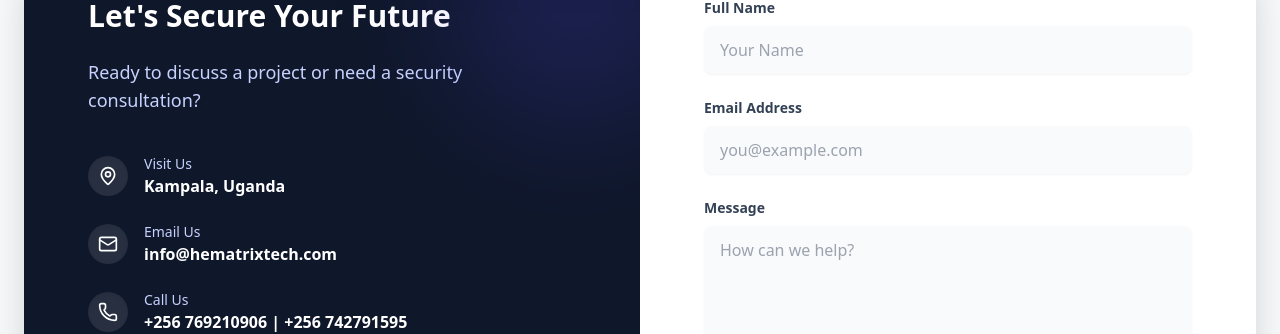
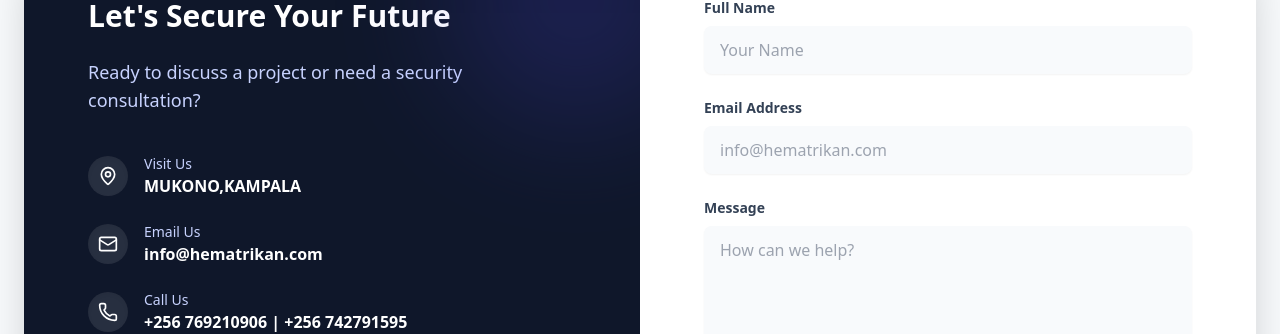
Before and after one commit to DouglasKings/HEMATRIX-WebApp, a React (Vite) app: page / in a window 1280 px wide. Shown: the part 3798-4132 px from the top of the page. Built offline with nearby package versions, Linux system fonts and the light colour scheme.

Commit message:
Update Main section

```diff
--- a/src/components/sections/MainSections.jsx
+++ b/src/components/sections/MainSections.jsx
@@ -69,6 +69,7 @@ export function HeroSection() {
               >
                 Get Started
               </a>
+
               <a
                 href="#services"
                 className="inline-flex items-center justify-center rounded-lg border border-slate-200 bg-white px-6 py-3.5 text-base font-semibold text-slate-700 shadow-sm hover:border-indigo-200 hover:text-indigo-600 hover:shadow-md transition-all"
@@ -212,8 +213,8 @@ export function AboutSection() {
                   <h5 className="font-bold text-lg">Vision Statement</h5>
                 </div>
                 <p className="text-slate-600">
-                  To become Africa's most trusted partner in cloud innovation and
-                  cyber intelligence.
+                  To become Africa's most trusted partner in cloud innovation
+                  and cyber intelligence.
                 </p>
               </div>
             </div>
@@ -320,7 +321,7 @@ export function ContactSection() {
     const body = `Name: ${formData.name}\nEmail: ${formData.email}\n\nMessage:\n${formData.message}`;
 
     setTimeout(() => {
-      window.location.href = `mailto:info@hematrixtech.com?subject=${encodeURIComponent(
+      window.location.href = `mailto:info@hematrikan.com?subject=${encodeURIComponent(
         subject
       )}&body=${encodeURIComponent(body)}`;
       setIsSubmitting(false);
@@ -339,7 +340,7 @@ export function ContactSection() {
 
               <div>
                 <h2 className="text-3xl font-bold mb-6">
-                  Let's Secure Your Future
+                  Let&apos;s Secure Your Future
                 </h2>
                 <p className="text-indigo-200 mb-10 text-lg">
                   Ready to discuss a project or need a security consultation?
@@ -349,12 +350,12 @@ export function ContactSection() {
                   <ContactItem
                     icon={<MapPin />}
                     label="Visit Us"
-                    value="Kampala, Uganda"
+                    value="MUKONO,KAMPALA"
                   />
                   <ContactItem
                     icon={<Mail />}
                     label="Email Us"
-                    value="info@hematrixtech.com"
+                    value="info@hematrikan.com"
                   />
                   <ContactItem
                     icon={<Phone />}
@@ -412,7 +413,7 @@ export function ContactSection() {
                     onChange={handleInputChange}
                     required
                     className="w-full rounded-lg border-slate-200 shadow-sm focus:border-indigo-500 focus:ring-indigo-500 py-3 px-4 bg-slate-50 transition-all"
-                    placeholder="you@example.com"
+                    placeholder="info@hematrikan.com"
                   />
                 </div>
 
```
